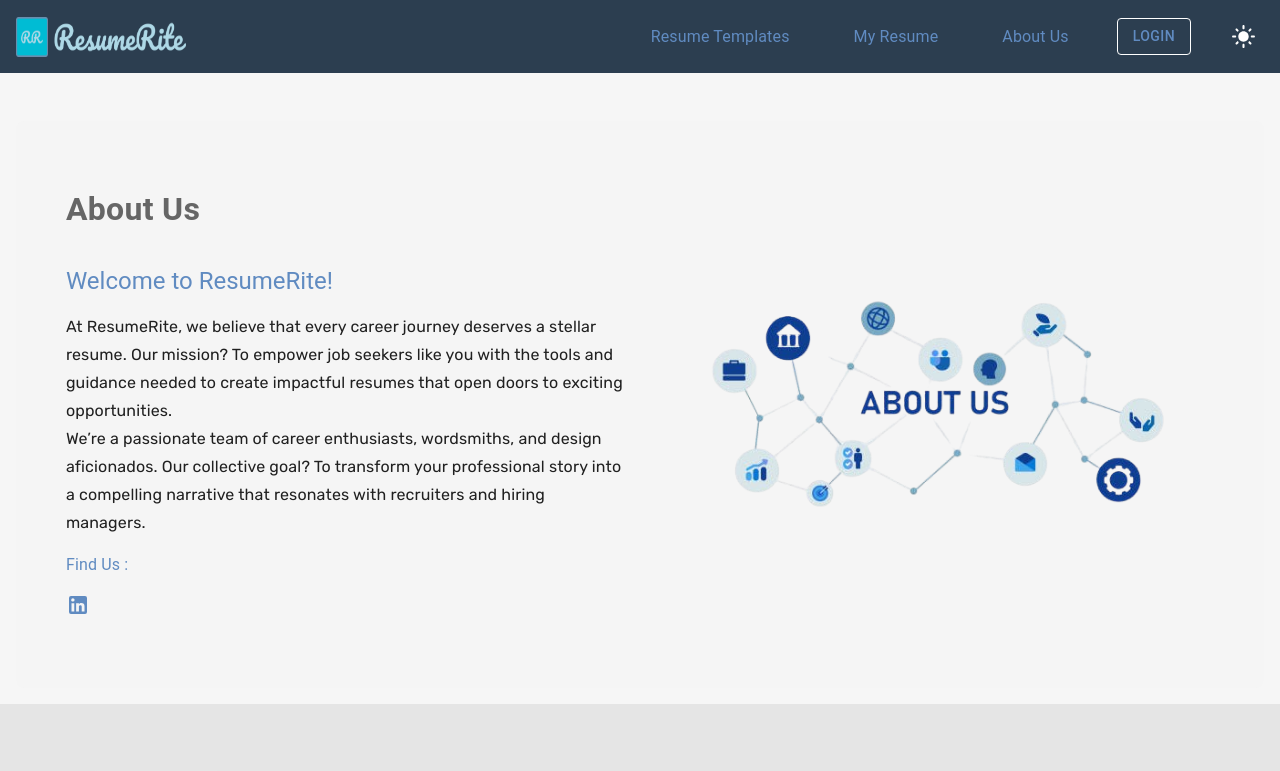
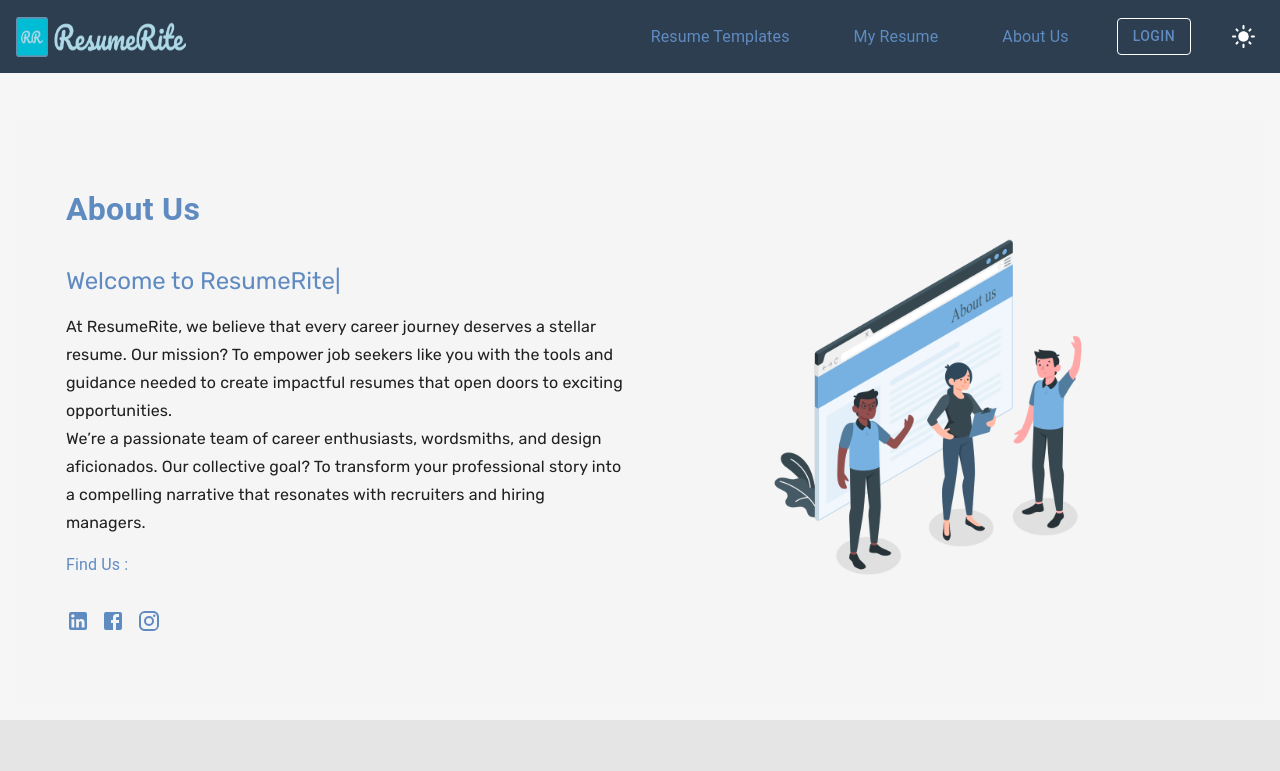
Before and after one commit to Saloni-Panwar/ResumeRite, a React (Create React App) app in the folder Frontend/: page /aboutUs in a window 1280 px wide. Shown: the top 771 px of the page. Built offline with nearby package versions, Linux system fonts and the light colour scheme.

Commit message:
add a ainamtion

```diff
--- a/Frontend/src/components/Footer.jsx
+++ b/Frontend/src/components/Footer.jsx
@@ -207,7 +207,7 @@ const Footer = () => {
               Follow Us:{" "}
               <Link href="https://www.linkedin.com" target="_blank" sx={{ mx: 1 }}>LinkedIn</Link>
               <Link href="https://www.facebook.com" target="_blank" sx={{ mx: 1 }}>Facebook</Link>
-              <Link href="https://twitter.com" target="_blank" sx={{ mx: 1 }}>Twitter</Link>
+              <Link href="https://www.instagram.com/" target="_blank" sx={{ mx: 1 }}>Instagram</Link>
             </Typography>
           </Box>
 
--- a/Frontend/src/scenes/AboutUs.jsx
+++ b/Frontend/src/scenes/AboutUs.jsx
@@ -1,10 +1,10 @@
 import { Box, Link, Typography, useTheme, useMediaQuery } from "@mui/material";
-import aboutus from "../assets/aboutus.png";
+import aboutus from "../assets/AboutImg.png";
 
 import { LinkedIn } from "@mui/icons-material";
-// import { ContactMail } from "@mui/icons-material";
-// import { X } from "@mui/icons-material";
-// import { Instagram } from "@mui/icons-material";
+import FacebookIcon from "@mui/icons-material/Facebook";
+import { Instagram } from "@mui/icons-material";
+import Typical from "react-typical";
 
 const AboutUs = () => {
   const theme = useTheme();
@@ -26,12 +26,22 @@ const AboutUs = () => {
           <Typography
             fontWeight="bold"
             fontSize="clamp(2rem, 4rem, 1.5rem)"
+            color={theme.palette.primary.main}
             mb="2rem"
           >
             About Us
           </Typography>
           <Typography variant="h5" mb="1rem" color={primaryMain}>
-            Welcome to ResumeRite!
+            {/* Animated text using Typical */}
+            <Typical
+              steps={[
+                "Welcome", 1000,
+                "Welcome to", 1000,
+                "Welcome to ResumeRite", 3000,
+              ]}
+              loop={Infinity}
+              wrapper="span"
+            />
           </Typography>
           <Typography fontSize="1rem" lineHeight="1.75rem" variant="subtitle">
             At ResumeRite, we believe that every career journey deserves a
@@ -47,22 +57,32 @@ const AboutUs = () => {
             Find Us :
           </Typography>
           <Box
-            mt="1rem"
+            mt="2rem"
             display="flex"
             justifyContent="space-between"
             gap="10px"
             alignContent="center"
-            width="100%"
+            width="17%"
             maxWidth="200px"
           >
             <Link
-              // href="https://www.linkedin.com/in//"
+              href="https://www.linkedin.com/in//"
               sx={{ cursor: "pointer" }}
             >
               <LinkedIn />
             </Link>
 
-           </Box>
+            <Link href="https://www.facebook.com/" sx={{ cursor: "pointer" }}>
+              <FacebookIcon />
+            </Link>
+
+            <Link
+              href="https://www.instagram.com//"
+              sx={{ cursor: "pointer" }}
+            >
+              <Instagram />
+            </Link>
+          </Box>
         </Box>
         <Box
           width="100%"
@@ -71,7 +91,7 @@ const AboutUs = () => {
           justifyContent="center"
           alignItems="center"
         >
-          <img src={aboutus} width="100%" height="auto" alt="img" />
+          <img src={aboutus} width="70%" height="auto" alt="img" />
         </Box>
       </Box>
     </Box>
```
Also changed, not shown: Frontend/src/assets/AboutImg.png (added), Frontend/src/assets/aboutus.png (deleted).
